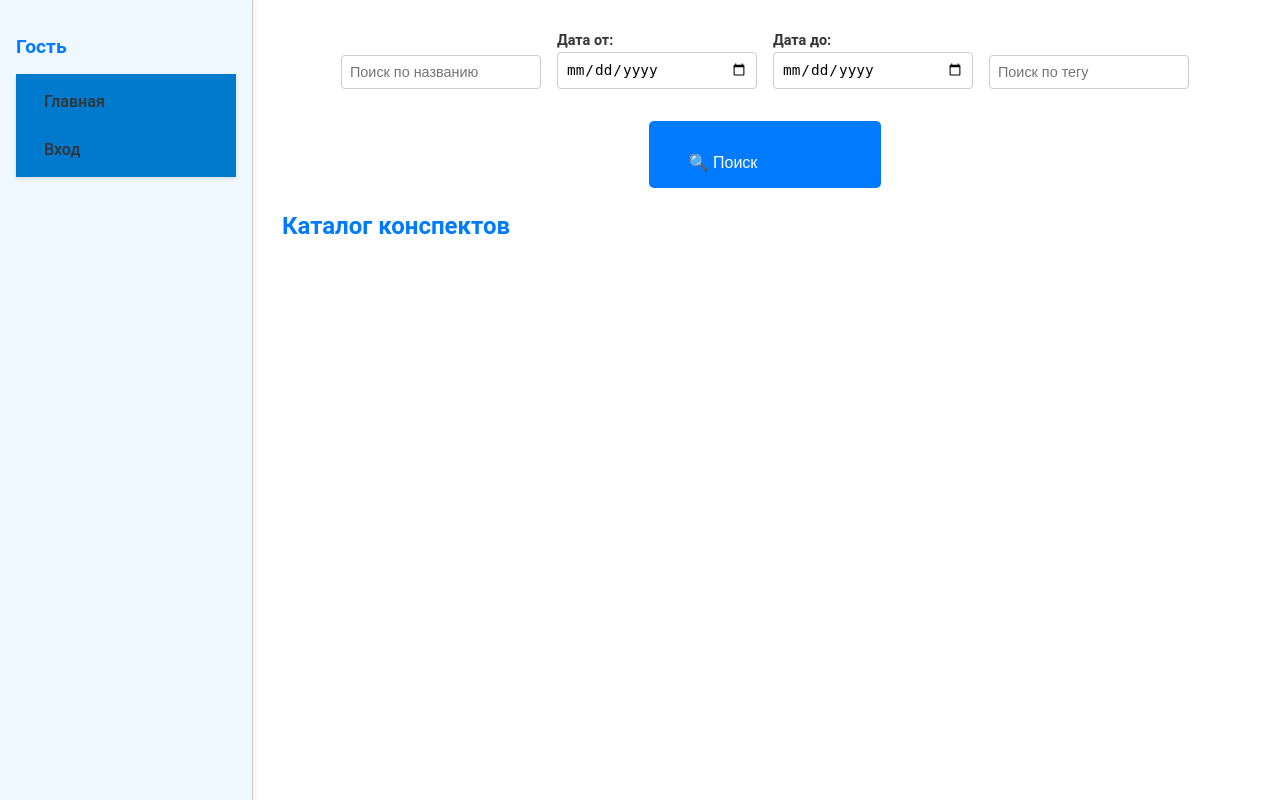
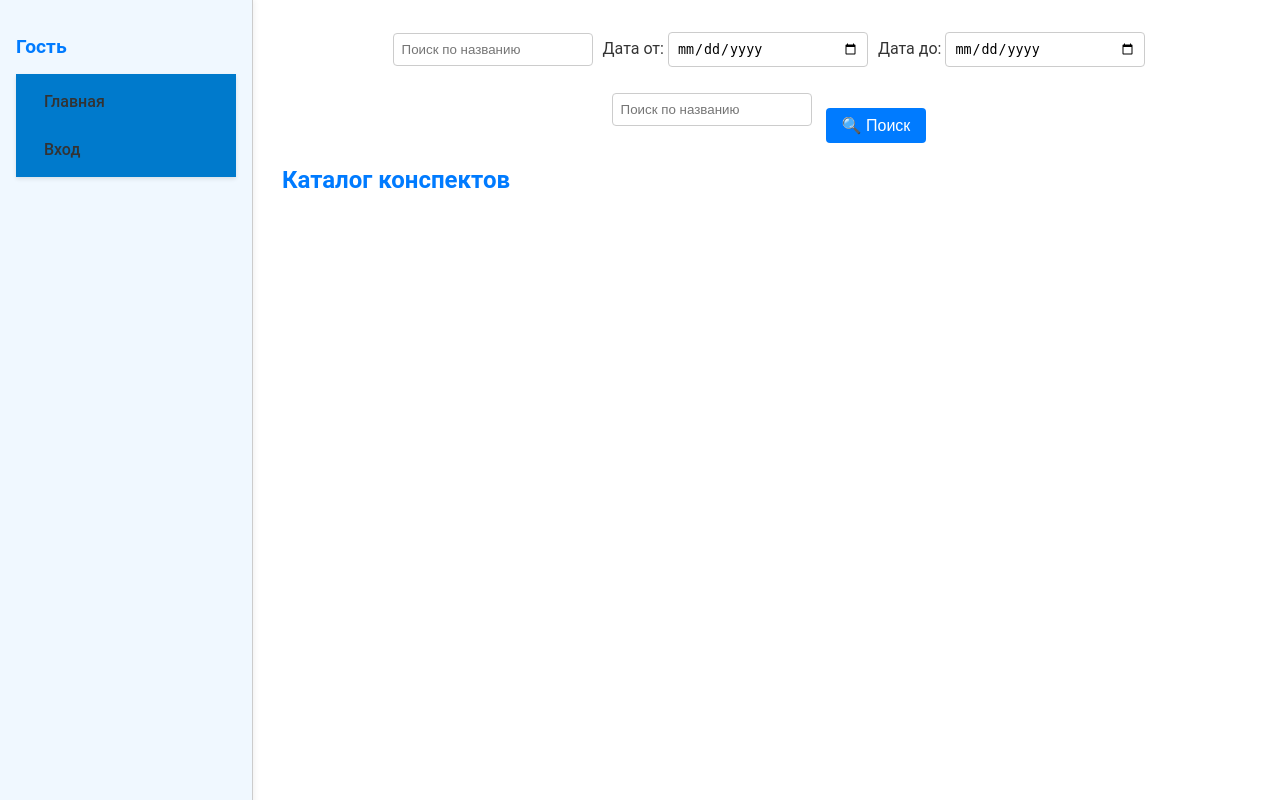
Before and after one commit to doresolla/dyplom, a Django app: page /catalog/ in a window 1280 px wide. Run offline with Django 5.2, Linux system fonts and the light colour scheme; data that the repository does not hold is empty; parts of the project's set-up code (start-up, migrations or seed data) failed here and were passed over.

Commit message:
align-items:center

```diff
--- a/templates/catalog.html
+++ b/templates/catalog.html
@@ -21,7 +21,7 @@
 
   <div class="search-group">
     <label>&nbsp;</label>
-    <input type="text" name="tag" placeholder="Поиск по тегу" value="{{ tag }}">
+    <input type="text" name="tag" placeholder="Поиск по названию" value="{{ tag }}">
   </div>
 
   <div class="search-button">
@@ -59,45 +59,34 @@
       display: flex;
       flex-wrap: wrap;
       justify-content: center;
-  align-items: flex-end;
-  gap: 1rem;
+      align-items: center;
+      gap: 10px;
       margin-bottom: 1.5rem;
     }
 
-.search-group {
+.search-field {
   display: flex;
   flex-direction: column;
 }
 
-.search-group label {
+.search-field label {
   font-weight: bold;
   margin-bottom: 0.2rem;
-  font-size: 0.9rem;
 }
 
-.search-group input {
+.search-field input {
   padding: 0.5rem;
-  border-radius: 5px;
+  border-radius: 4px;
   border: 1px solid #ccc;
   width: 200px;
-  font-size: 0.9rem;
+  height:40px;
 }
 
 .search-button {
-  padding: 0.5rem 1rem;
-  font-weight: bold;
-  background-color: #007bff;
-  border: none;
-  border-radius: 5px;
-  color: white;
-  cursor: pointer;
-  transition: background-color 0.3s ease;
-  font-size: 0.95rem;
-  width: 200px;
-}
+  display: flex;
+  align-items: center;
+  height:40px;
 
-.search-button:hover {
-  background-color: #0056b3;
 }
 </style>
 {% endblock %}
```
Also changed, not shown: templates/dashboard.html (+11 -8 lines). Lines whose indentation alone changed are shown as unchanged.
